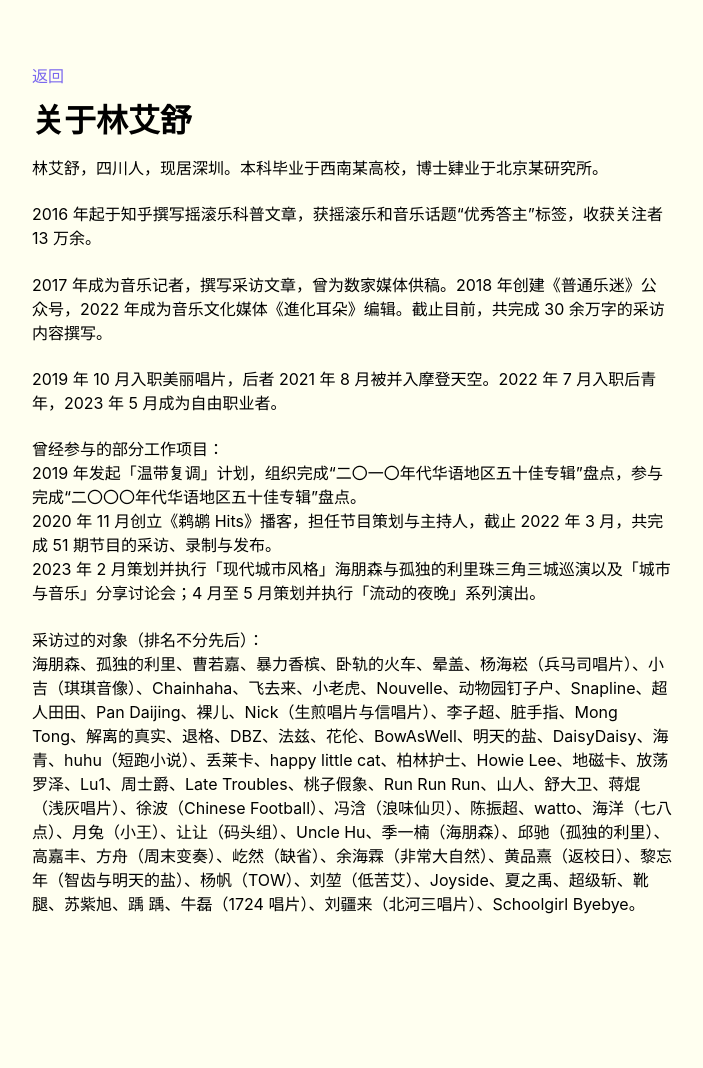
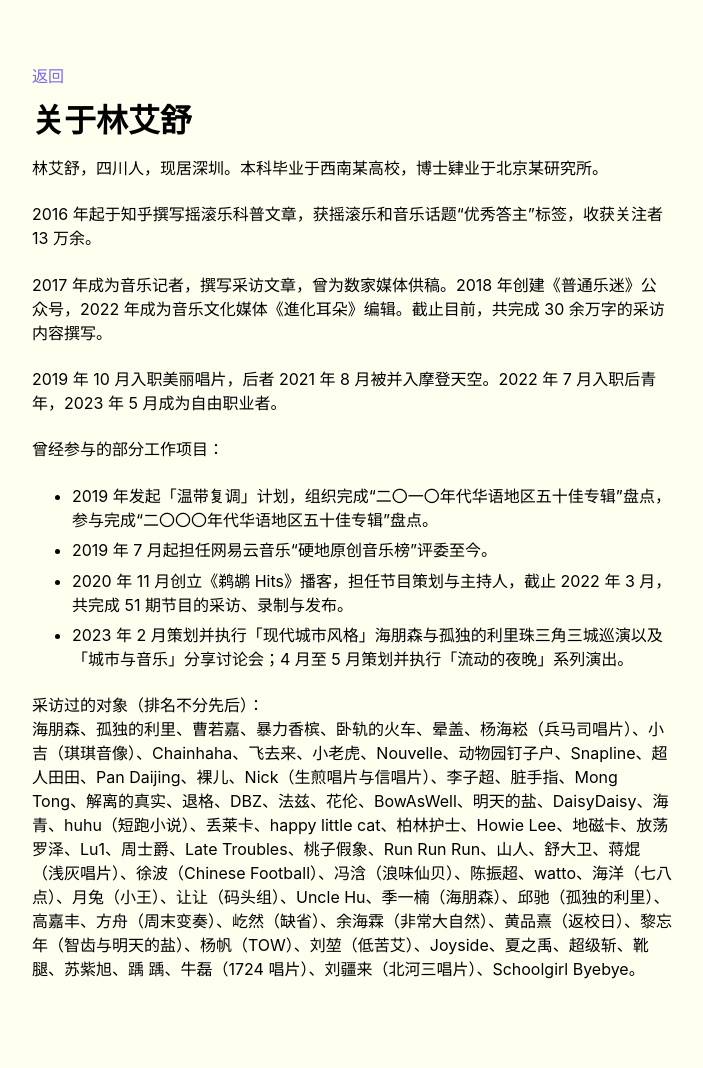
Before and after one commit to salingerlin/salingerlin.github.io, a Jekyll site: the page built from about.md, in a window 1280 px wide. Shown: the whole page, without its empty margins (288-991 px from the left). Built offline with Jekyll 4.4.1, drawn with Linux system fonts in a browser that asks for light colours; before the commit the page ends 1002 px from its top, so only the background shows below that.

Commit message:
Update about.md

```diff
--- a/about.md
+++ b/about.md
@@ -12,9 +12,10 @@ title: 关于林艾舒
 2019 年 10 月入职美丽唱片，后者 2021 年 8 月被并入摩登天空。2022 年 7 月入职后青年，2023 年 5 月成为自由职业者。
 
 曾经参与的部分工作项目：<br>
-2019 年发起「温带复调」计划，组织完成“二〇一〇年代华语地区五十佳专辑”盘点，参与完成“二〇〇〇年代华语地区五十佳专辑”盘点。<br>
-2020 年 11 月创立《鹈鹕 Hits》播客，担任节目策划与主持人，截止 2022 年 3 月，共完成 51 期节目的采访、录制与发布。<br>
-2023 年 2 月策划并执行「现代城市风格」海朋森与孤独的利里珠三角三城巡演以及「城市与音乐」分享讨论会；4 月至 5 月策划并执行「流动的夜晚」系列演出。
+* 2019 年发起「温带复调」计划，组织完成“二〇一〇年代华语地区五十佳专辑”盘点，参与完成“二〇〇〇年代华语地区五十佳专辑”盘点。
+* 2019 年 7 月起担任网易云音乐“硬地原创音乐榜”评委至今。
+* 2020 年 11 月创立《鹈鹕 Hits》播客，担任节目策划与主持人，截止 2022 年 3 月，共完成 51 期节目的采访、录制与发布。
+* 2023 年 2 月策划并执行「现代城市风格」海朋森与孤独的利里珠三角三城巡演以及「城市与音乐」分享讨论会；4 月至 5 月策划并执行「流动的夜晚」系列演出。
 
 采访过的对象（排名不分先后）：<br>
 海朋森、孤独的利里、曹若嘉、暴力香槟、卧轨的火车、晕盖、杨海崧（兵马司唱片）、小吉（琪琪音像）、Chainhaha、飞去来、小老虎、Nouvelle、动物园钉子户、Snapline、超人田田、Pan Daijing、裸儿、Nick（生煎唱片与信唱片）、李子超、脏手指、Mong Tong、解离的真实、退格、DBZ、法兹、花伦、BowAsWell、明天的盐、DaisyDaisy、海青、huhu（短跑小说）、丢莱卡、happy little cat、柏林护士、Howie Lee、地磁卡、放荡罗泽、Lu1、周士爵、Late Troubles、桃子假象、Run Run Run、山人、舒大卫、蒋焜（浅灰唱片）、徐波（Chinese Football）、冯浛（浪味仙贝）、陈振超、watto、海洋（七八点）、月兔（小王）、让让（码头组）、Uncle Hu、季一楠（海朋森）、邱驰（孤独的利里）、高嘉丰、方舟（周末变奏）、屹然（缺省）、余海霖（非常大自然）、黄品熹（返校日）、黎忘年（智齿与明天的盐）、杨帆（TOW）、刘堃（低苦艾）、Joyside、夏之禹、超级斩、靴腿、苏紫旭、踽 踽、牛磊（1724 唱片）、刘疆来（北河三唱片）、Schoolgirl Byebye。
```
